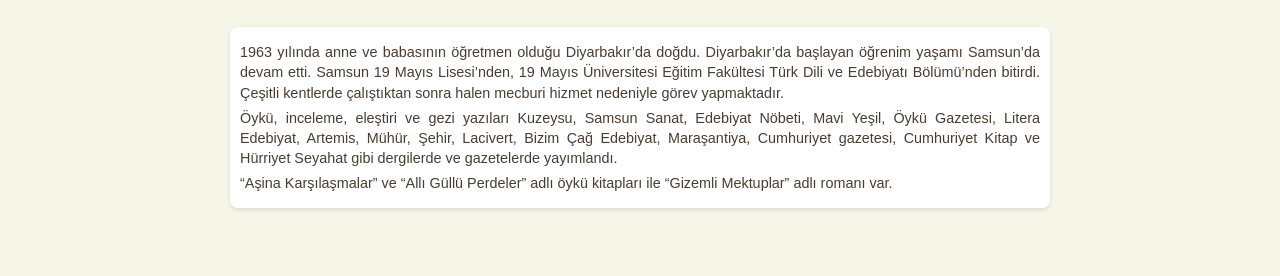
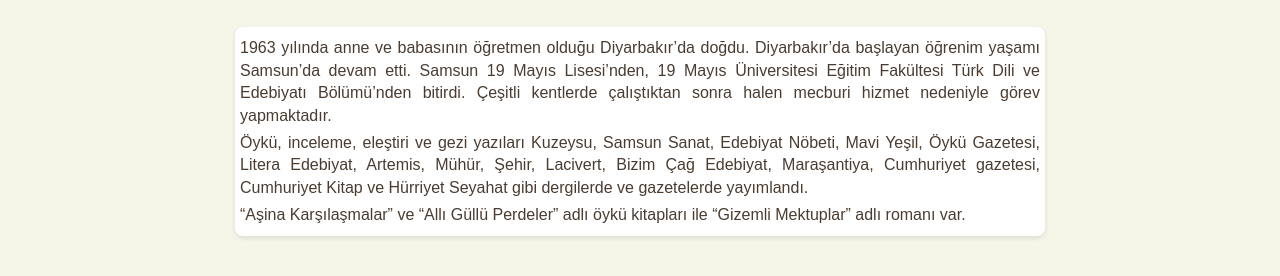
Before and after one commit to akin-ersoz/yazar, a plain HTML site: page biyografi.html in a window 1280 px wide. Shown: the part 176-452 px from the top of the page. Drawn offline with Linux system fonts and the light colour scheme.

Commit message:
Update biyografi.html

```diff
--- a/biyografi.html
+++ b/biyografi.html
@@ -11,13 +11,13 @@
         .nav a:hover { color: #b35900; }
         .container { max-width: 1200px; margin: 0 auto; padding: 40px 20px; }
         h2 { font-size: 2em; color: #4a3c31; text-align: center; margin-bottom: 30px; }
-        .box { background: #fff; padding: 10px; border-radius: 8px; box-shadow: 0 2px 5px rgba(0, 0, 0, 0.1); transition: transform 0.3s ease, box-shadow 0.3s ease; cursor: pointer; }
+        .box { background: #fff; padding: 5px; border-radius: 8px; box-shadow: 0 2px 5px rgba(0, 0, 0, 0.1); transition: transform 0.3s ease, box-shadow 0.3s ease; cursor: pointer; } /* Padding küçültüldü */
         .box:hover { transform: translateY(-5px); box-shadow: 0 4px 10px rgba(0, 0, 0, 0.15); }
-        .biyografi-box { max-width: 800px; margin: 0 auto; text-align: center; } /* Fotoğraf kaldırıldığı için flex kaldırıldı */
-        .biyografi-content { max-width: 100%; } /* Metin alanı tam genişlikte */
+        .biyografi-box { max-width: 800px; margin: 0 auto; text-align: center; }
+        .biyografi-content { max-width: 100%; }
         .biyografi-content p {
             margin: 5px 0;
-            font-size: 0.9em;
+            font-size: 1em; /* Font boyutu eski haline geri döndü */
             text-align: justify;
             line-height: 1.4;
         }
```
